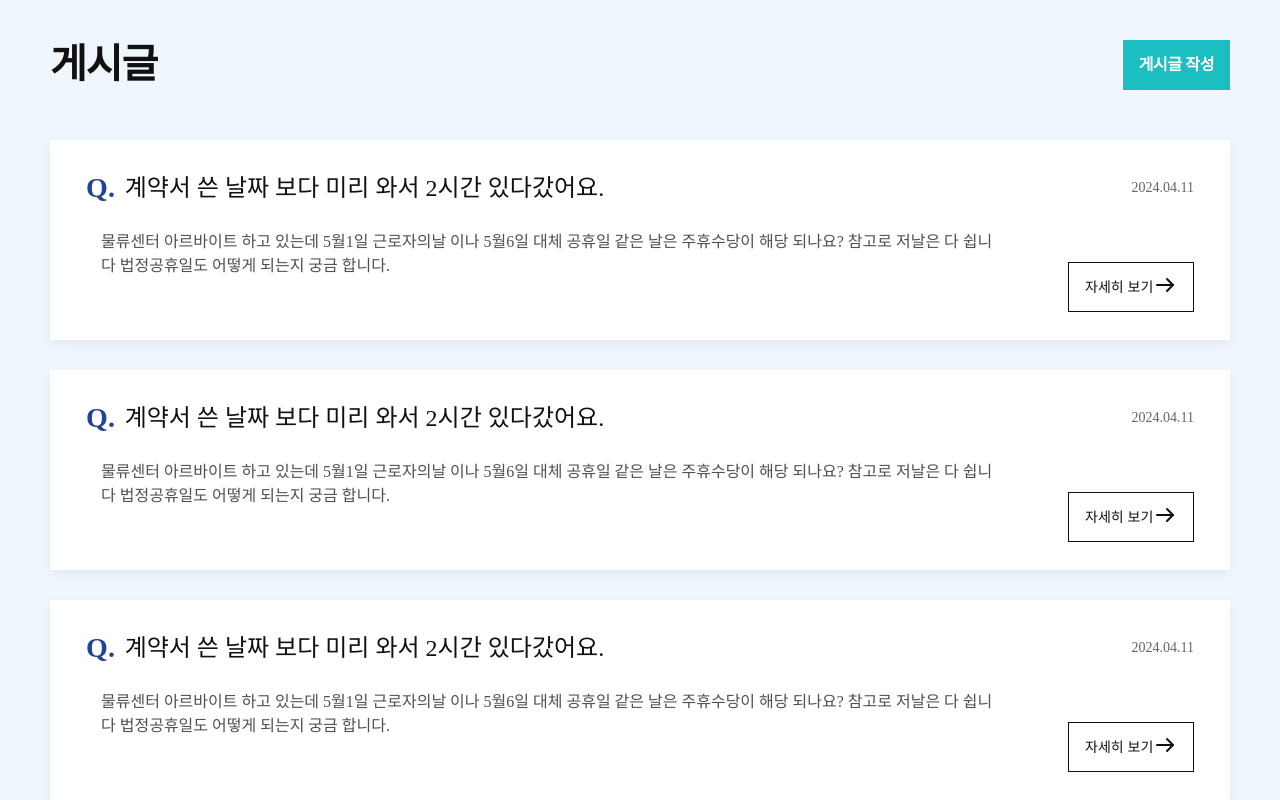
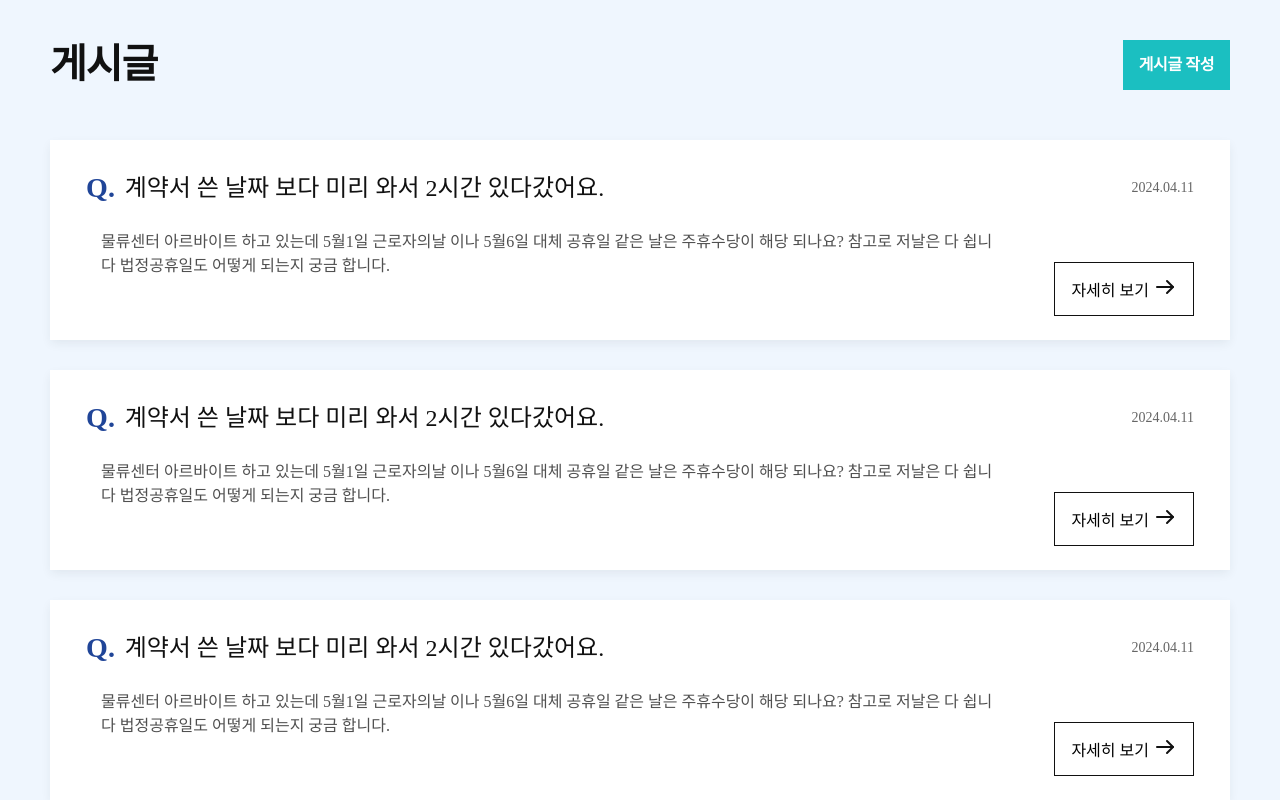
Before and after one commit to HSU-Likelion12-yourSide/YourSide-Front, a React (Create React App) app: page /QuestionAndAnswer in a window 1280 px wide. Shown: the part 636-1436 px from the top of the page. Built offline with nearby package versions, Linux system fonts and the light colour scheme.

Commit message:
로컬 변경 사항 커밋

```diff
--- a/src/DevTerminal.jsx
+++ b/src/DevTerminal.jsx
@@ -75,6 +75,9 @@ const Terminal = () => {
             <Link to="/FindPW">FindPW</Link>
           </li>
           <li>
+            <Link to="/ViewQuestionAndAnswer">ViewQuestionAndAnswer</Link>
+          </li>
+          <li>
             <Link
               to="/DevTerminal"
               onClick={() => {
--- a/src/Page/Main/components/Main.jsx
+++ b/src/Page/Main/components/Main.jsx
@@ -36,12 +36,10 @@ const Main = () => {
                   근로 계약서에 유의깊게 봐야할 항목을 확인해봐요
                 </div>
                 <MainShortCut
+                  id="short-cut"
                   text="바로가기"
                   img={arrowB}
                   alt="short-cut"
-                  width={93}
-                  height={48}
-                  border="1px solid #E5E5EC"
                 />
               </div>
               <div id="image">
@@ -63,12 +61,10 @@ const Main = () => {
                   혹시 놓치고 있는 급여가 얼마를 받을 수 있는 지 확인해 봐요.
                 </div>
                 <MainShortCut
+                  id="short-cut"
                   text="바로가기"
                   img={arrowB}
                   alt="short-cut"
-                  width={93}
-                  height={48}
-                  border="1px solid #E5E5EC"
                 />
               </div>
             </div>
@@ -84,12 +80,10 @@ const Main = () => {
                 </div>
                 <div id="sub-title">궁금점에 대한 답을 알아가요!</div>
                 <MainShortCut
+                  id="short-cut"
                   text="바로가기"
                   img={arrowB}
                   alt="short-cut"
-                  width={93}
-                  height={48}
-                  border="1px solid #E5E5EC"
                 />
               </div>
               <div id="image">
--- a/src/Page/Main/components/MainShortCut.component.jsx
+++ b/src/Page/Main/components/MainShortCut.component.jsx
@@ -1,41 +1,10 @@
 import React from 'react';
 import PropTypes from 'prop-types';
 
-const MainShortCut = ({ text, img, alt, onClick, border }) => {
-  const styles = {
-    container: {
-      backgroundColor: '#FFFFFF',
-      marginTop: '63.86px',
-      display: 'flex',
-      width: '92px',
-      height: '24px',
-      padding: '12px 16px',
-      flexDirection: 'row',
-      alignItems: 'center',
-      justifyContent: 'space-between',
-      gap: '4px',
-      border,
-    },
-    text: {
-      color: '#111',
-      fontFamily: 'Pretendard, sans-serif',
-      fontSize: '14px',
-      fontStyle: 'normal',
-      fontWeight: 500,
-      lineHeight: '20px',
-      width: '64px',
-      height: '20px',
-      whiteSpace: 'nowrap',
-    },
-    img: {
-      width: '24px',
-      height: '24px',
-    },
-  };
-
+const MainShortCut = ({ id, text, img, alt, onClick }) => {
   return (
     <div
-      style={styles.container}
+      id={id}
       onClick={onClick}
       role="button"
       tabIndex={0}
@@ -45,20 +14,20 @@ const MainShortCut = ({ text, img, alt, onClick, border }) => {
         }
       }}
     >
-      <div style={styles.text}>{text}</div>
+      <div>{text}</div>
       <div>
-        <img style={styles.img} src={img} alt={alt || 'image description'} />
+        <img src={img} alt={alt || 'image description'} />
       </div>
     </div>
   );
 };
 
 MainShortCut.propTypes = {
+  id: PropTypes.string.isRequired,
   text: PropTypes.string.isRequired,
   img: PropTypes.string.isRequired,
   alt: PropTypes.string,
   onClick: PropTypes.func.isRequired,
-  border: PropTypes.string.isRequired,
 };
 
 MainShortCut.defaultProps = {
--- a/src/Page/QuestionAndAnswer/components/QuestionAndAnswer.jsx
+++ b/src/Page/QuestionAndAnswer/components/QuestionAndAnswer.jsx
@@ -79,12 +79,10 @@ const App = () => {
             <div className="qa-right-group">
               <div id="qa-post-date">2024.04.11</div>
               <MainShortCut
+                id="qa-learn-more"
                 text="자세히 보기"
                 img={learnMoreArrow}
-                alt="learnMoreArrow"
-                width={120}
-                height={40}
-                border="1px solid #111"
+                alt="Learn more arrow"
               />
             </div>
           </div>
@@ -105,12 +103,10 @@ const App = () => {
             <div className="qa-right-group">
               <div id="qa-post-date">2024.04.11</div>
               <MainShortCut
+                id="qa-learn-more"
                 text="자세히 보기"
                 img={learnMoreArrow}
                 alt="Learn more arrow"
-                width={120}
-                height={40}
-                border="1px solid #111"
               />
             </div>
           </div>
@@ -131,12 +127,10 @@ const App = () => {
             <div className="qa-right-group">
               <div id="qa-post-date">2024.04.11</div>
               <MainShortCut
+                id="qa-learn-more"
                 text="자세히 보기"
                 img={learnMoreArrow}
                 alt="Learn more arrow"
-                width={120}
-                height={40}
-                border="1px solid #111"
               />
             </div>
           </div>
--- a/src/Page/QuestionAndAnswer/css/QuestionAndAnswer.scss
+++ b/src/Page/QuestionAndAnswer/css/QuestionAndAnswer.scss
@@ -253,19 +253,19 @@
             line-height: 20px; /* 142.857% */
           }
 
-          .qa-learn-more{
+          #qa-learn-more{
             margin-top: 63.86px;
             display: flex;
             width: 92px;
             height: 24px;
-            //width: auto;
-            //height: auto;
+            width: auto;
+            height: auto;
             padding: 12px 16px;
             flex-direction: row;
             align-items: center;
             gap: 4px;
             border: 1px solid var(--system-color-system-black-900, #111);
-            //box-sizing: border-box; /* padding과 border를 포함한 크기 계산 */
+            box-sizing: border-box; /* padding과 border를 포함한 크기 계산 */
 
             #qa-learn-more-text{
               color: var(--system-color-system-black-900, #111);
```
